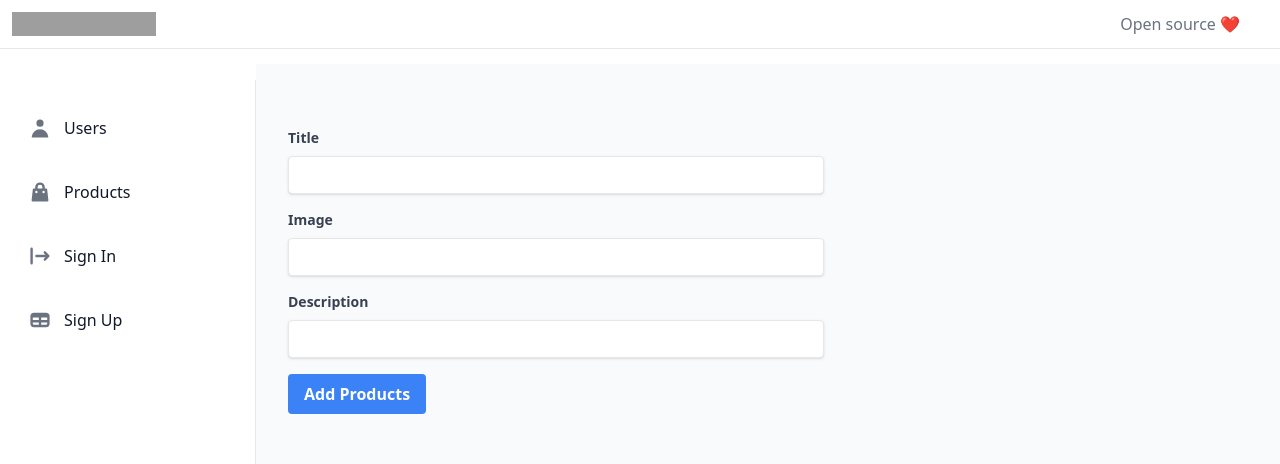
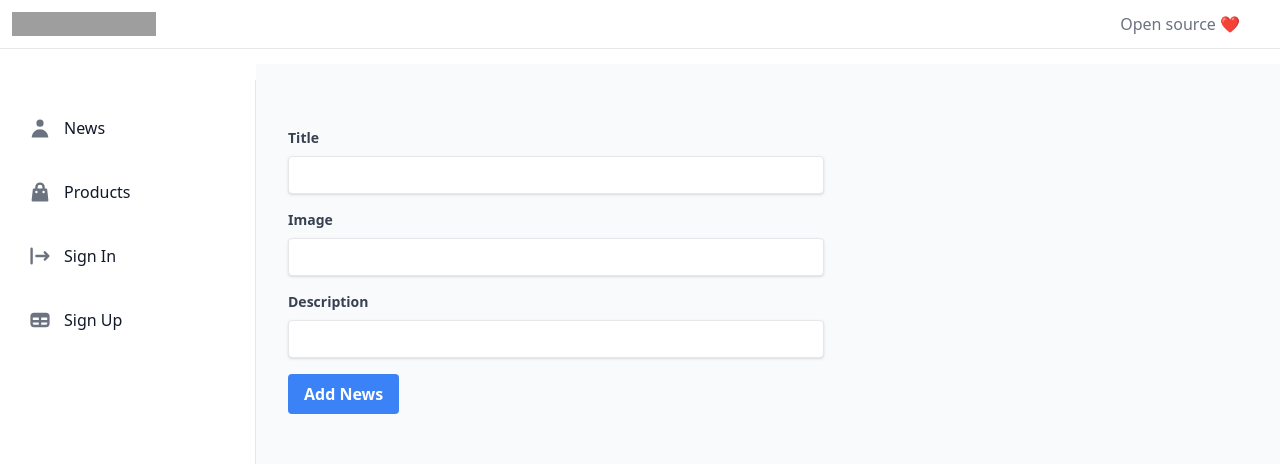
Before and after one commit to VuongWeb/G3Nextjs, a Next.js app in the folder Client/: page /admin/news/add in a window 1280 px wide. Shown: the top 464 px of the page. Built offline with nearby package versions, Linux system fonts and the light colour scheme; no server answers; grey boxes are pictures that could not be loaded.

Commit message:
update link href

```diff
--- a/Client/components/Layout/admin.tsx
+++ b/Client/components/Layout/admin.tsx
@@ -2,6 +2,7 @@ import React from 'react'
 import { LayoutProps } from '../../pages/models/Layout'
 import { ToastContainer, toast } from 'react-toastify';
 import 'react-toastify/dist/ReactToastify.css';
+import Link from 'next/link';
 
 
 const AdminLayout = ({ children }: LayoutProps) => {
@@ -43,20 +44,24 @@ const AdminLayout = ({ children }: LayoutProps) => {
                             <div className="flex-1 px-3 bg-white divide-y space-y-1">
                                 <ul className="space-y-2 pb-2">
                                     <li>
+                                        <Link href={'/admin/news/'}>
                                             <a className="text-base text-gray-900 font-normal rounded-lg hover:bg-gray-100 flex items-center p-4 group ">
                                                 <svg className="w-6 h-6 text-gray-500 flex-shrink-0 group-hover:text-gray-900 transition duration-75" fill="currentColor" viewBox="0 0 20 20" xmlns="http://www.w3.org/2000/svg">
                                                     <path fillRule="evenodd" d="M10 9a3 3 0 100-6 3 3 0 000 6zm-7 9a7 7 0 1114 0H3z" clipRule="evenodd" />
                                                 </svg>
-                                            <span className="ml-3 flex-1 whitespace-nowrap">Users</span>
+                                                <span className="ml-3 flex-1 whitespace-nowrap">News</span>
                                             </a>
+                                        </Link>
                                     </li>
                                     <li>
+                                        <Link href={'/admin/products/'}>
                                             <a className="text-base text-gray-900 font-normal rounded-lg hover:bg-gray-100 flex items-center p-4 group ">
                                                 <svg className="w-6 h-6 text-gray-500 flex-shrink-0 group-hover:text-gray-900 transition duration-75" fill="currentColor" viewBox="0 0 20 20" xmlns="http://www.w3.org/2000/svg">
                                                     <path fillRule="evenodd" d="M10 2a4 4 0 00-4 4v1H5a1 1 0 00-.994.89l-1 9A1 1 0 004 18h12a1 1 0 00.994-1.11l-1-9A1 1 0 0015 7h-1V6a4 4 0 00-4-4zm2 5V6a2 2 0 10-4 0v1h4zm-6 3a1 1 0 112 0 1 1 0 01-2 0zm7-1a1 1 0 100 2 1 1 0 000-2z" clipRule="evenodd" />
                                                 </svg>
                                                 <span className="ml-3 flex-1 whitespace-nowrap">Products</span>
                                             </a>
+                                        </Link>
                                     </li>
                                     <li>
                                         <a className="text-base text-gray-900 font-normal rounded-lg hover:bg-gray-100 flex items-center p-4 group ">
--- a/Client/pages/admin/news/add.tsx
+++ b/Client/pages/admin/news/add.tsx
@@ -41,7 +41,7 @@ return (
       </div>
       <div className="flex items-center justify-between">
         <button className="bg-blue-500 hover:bg-blue-700 text-white font-bold py-2 px-4 rounded focus:outline-none focus:shadow-outline" type="button">
-          Add Products
+          Add News
         </button>
       </div>
     </form>
--- a/Client/pages/admin/news/index.tsx
+++ b/Client/pages/admin/news/index.tsx
@@ -11,13 +11,16 @@ const NewLists = () => {
     if (!data) return <div>Loading....</div>
     console.log(data);
 
+
+
+
     return (
         <div>
 
             <div className="p-4 bg-white block sm:flex items-center justify-between border-b border-gray-200 lg:mt-1.5">
                 <div className="mb-1 w-full mt-4">
                     <div className="mb-6">
-                        <h1 className="text-xl sm:text-2xl font-semibold text-gray-900 ">Product Management</h1>
+                        <h1 className="text-xl sm:text-2xl font-semibold text-gray-900 ">News</h1>
                     </div>
                     <div className="block sm:flex items-center md:divide-x md:divide-gray-100">
 
```
Lines whose indentation alone changed are shown as unchanged.
